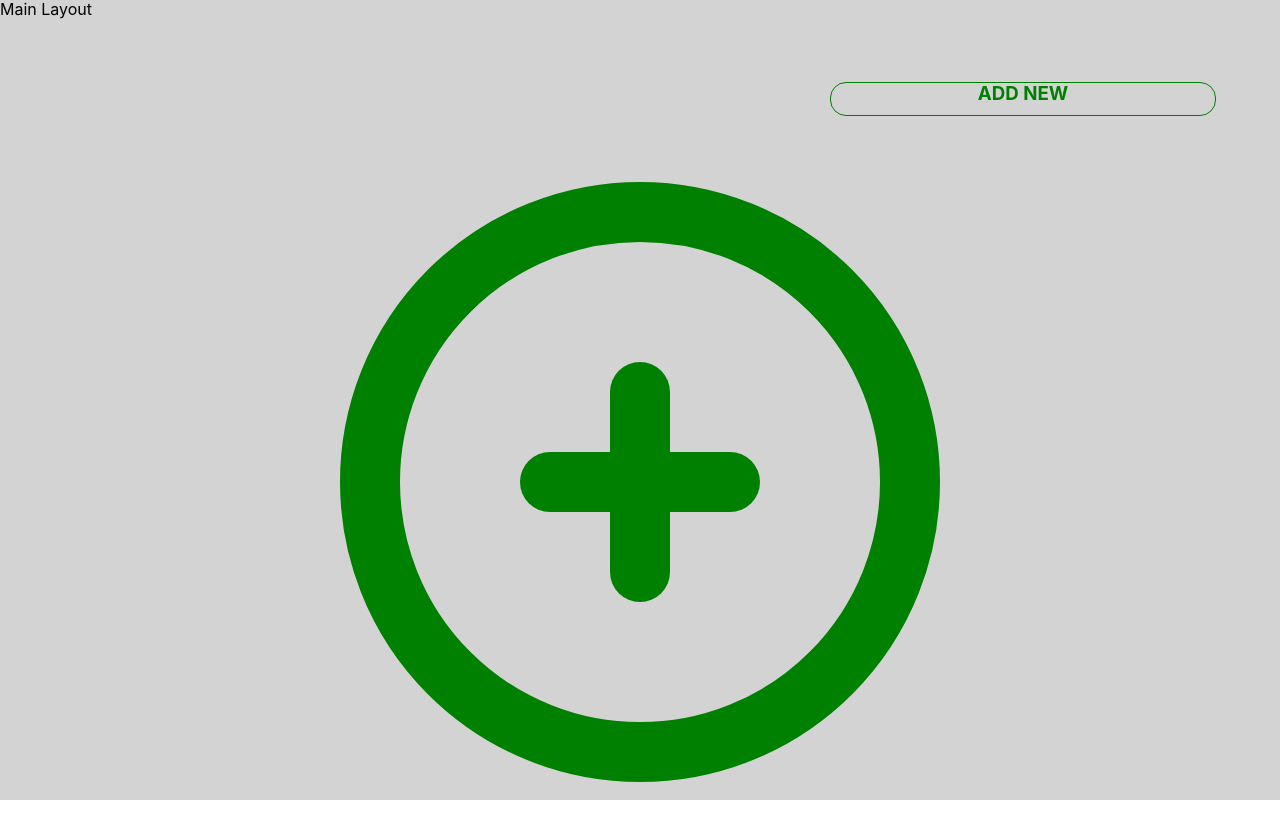
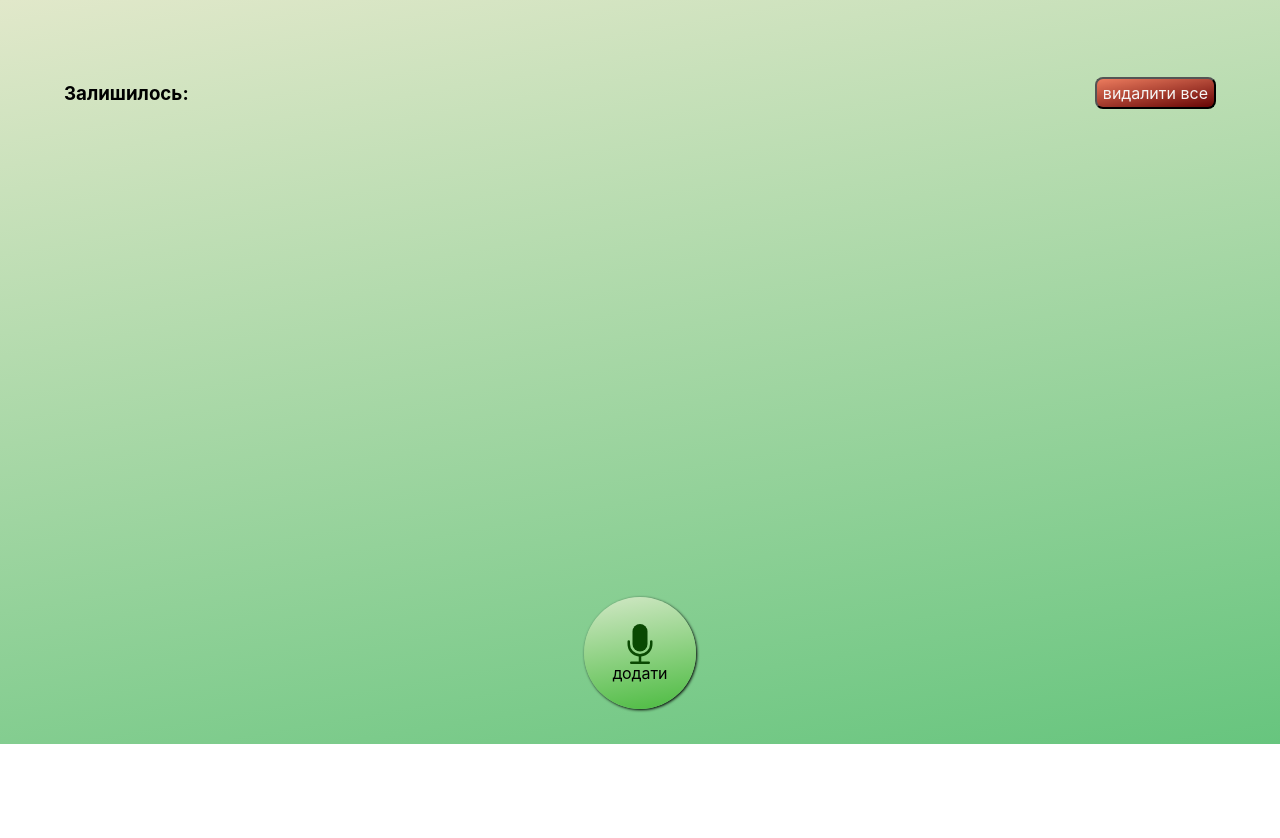
Before and after one commit to YehorSaz/shop-list, a React (Create React App) app: page /#/lists in a window 1280 px wide. Before the commit this address led to /new. Shown: the top 838 px of the page. After the commit the page ends 800 px from the top, so only its background shows below. Built offline with nearby package versions, Linux system fonts and the light colour scheme.

Commit message:
some changes

```diff
--- a/package.json
+++ b/package.json
@@ -1,7 +1,7 @@
 {
-  "homepage": "https://yehorsaz.github.io/shop-list/",
   "name": "shop-list",
   "version": "0.1.0",
+  "homepage": "https://yehorsaz.github.io/shop-list/",
   "private": true,
   "dependencies": {
     "@reduxjs/toolkit": "^1.9.5",
--- a/public/index.html
+++ b/public/index.html
@@ -13,7 +13,7 @@
 
     <link rel="manifest" href="%PUBLIC_URL%/manifest.json" />
 
-    <title>React App</title>
+    <title>Список покупок</title>
   </head>
   <body>
     <noscript>You need to enable JavaScript to run this app.</noscript>
--- a/src/App.css
+++ b/src/App.css
@@ -1,13 +1,11 @@
 
 .main-layout {
     width: 100%;
-    height: 100vh;
+    height: 93vh;
     display: flex;
     flex-direction: column;
-    /*justify-content: space-around;*/
-    /*align-items: center;*/
-    background-color: lightgray;
-    /*position: absolute;*/
+    background: linear-gradient(350deg, #67c57e 0%, #e1e8ca 100%);
+
 }
 
 .new-button {
@@ -47,6 +45,21 @@
 
 /*--------LISTS---------*/
 
+.lists-header {
+    display: flex;
+    justify-content: space-between;
+    align-items: center;
+    padding: 5% 5% 0 5%;
+}
+
+
+
+.dell-all {
+    border-radius: 0.5rem;
+    height: 2em;
+    background: linear-gradient(350deg, #670505 0%, #ec7c5e 100%);
+    color: whitesmoke;
+}
 
 .lists {
     display: flex;
@@ -64,12 +77,16 @@
     width: 7rem;
     height: 7rem;
     border-radius: 50%;
+    border: none;
     position: sticky;
+    background: linear-gradient(350deg, #4bbb40 0%, #d2e8c6 100%);
+    box-shadow: 1px 1px 3px 0px #000;
 }
 
 .new-item-button > svg {
     width: 2.5em;
     height: 2.5em;
+    color: #0a4902;
 }
 
 .list-buttons {
@@ -93,6 +110,7 @@
     justify-content: center;
     height: 100%;
     width: 100%;
+    background: transparent;
 }
 
 /*----------List-------------*/
@@ -104,7 +122,6 @@
 .list-items {
     width: 100%;
     height: 60vh;
-    background-color: khaki;
     overflow-y: scroll;
 }
 
@@ -122,16 +139,33 @@
 }
 
 .delete-button {
-    border-radius: 0.5rem;
-    background-color: crimson;
+    /*border-radius: 0.5rem;*/
+    background: transparent;
+    border: none;
+    color: red;
 }
 
 .edit-button {
-    border-radius: 0.5rem;
+    color: #624796;
+    border: none;
+    background: transparent;
 }
 
 .done-button {
-    border-radius: 50px;
+    /*border-radius: 50px;*/
+    border: none;
+    background: transparent;
+}
+.done-button > svg {
+    scale: 1.5;
+    color: green;
+}
+
+.product-text {
+    max-width: 50%;
+}
+.one-item > div:nth-child(1) {
+    text-transform: capitalize;
 }
 
 .product-text-custom {
@@ -141,28 +175,31 @@
 .one-item {
     display: flex;
     justify-content: space-between;
-    width: 100%;
-    margin: 5px 0 5px 5px;
+    align-items: center;
+    width: 95%;
+    height: 7%;
+    margin: 5px 0 15px 10px;
+    font-size: 20px;
+    font-style: italic;
+    box-shadow: 1px 1px 3px 0px #000;
+    border-left: none;
+    border-radius: 3px;
 }
 
 .one-item-buttons {
     display: flex;
     justify-content: space-between;
-    width: 50%;
-    margin-right: 20px;
+    width: 35%;
+    /*padding-right: 5%;*/
 }
 
 /*---form----------------------------------*/
 .input-field {
     margin: 0 auto;
     display: none;
-    /*opacity: 0;*/
-    /*z-index: -10;*/
-
     flex-direction: column;
     width: 80%;
-    /*align-items: center;*/
-    /*background-color: silver;*/
+
 }
 
 .show-form {
@@ -183,17 +220,25 @@
 
 .item-form > input {
     display: flex;
+    justify-content: center;
+    align-items: center;
+    text-align: center;
     width: 98%;
     height: 160%;
+    min-height: 60px;
     font-size: 14px;
     margin-bottom: 10%;
     border-radius: 0.4rem;
+    border: none;
+    box-shadow: 1px 1px 3px 0px #000;
 }
 
 .item-form > button {
-    /*height: 20%;*/
     border-radius: 1.3rem;
     font-size: 1.5em;
+    border: none;
+    box-shadow: 1px 1px 3px 0px #000;
+    background: linear-gradient(350deg, #74d376 0%, #a5d993 100%);
 }
 
 /*--------AddNewPage-------*/
--- a/src/components/List/List.js
+++ b/src/components/List/List.js
@@ -3,6 +3,8 @@ import {useDispatch} from "react-redux";
 import {MdOutlineDoneOutline} from "react-icons/md";
 
 import {itemActions} from "../../redux/slices";
+import {RiDeleteBin2Line} from "react-icons/ri";
+import {FaEdit} from "react-icons/fa";
 
 const List = ({items}) => {
 
@@ -14,7 +16,10 @@ const List = ({items}) => {
         const textDecor = document.querySelector(`.product-text-${id}`);
         if (textDecor.classList.length < 2) {
             textDecor.classList.add('product-text-custom')
-            document.querySelector('.list-items').append(document.querySelector(`.one-item-${id}`))
+
+                document.querySelector('.list-items').append(document.querySelector(`.one-item-${id}`))
+
+            // dispatch(itemActions.sortItem(id))
             dispatch(itemActions.itemCountDec())
         } else {
             textDecor.classList.remove('product-text-custom')
@@ -30,6 +35,7 @@ const List = ({items}) => {
             dispatch(itemActions.deleteItem(id))
             dispatch(itemActions.itemCountInc())
         }
+        dispatch(itemActions.editItem(null))
     }
 
 
@@ -42,10 +48,11 @@ const List = ({items}) => {
                 <div className={'one-item-buttons'}>
                     <button className={'delete-button'} onClick={() =>
                         delItem(id)}>
-                        видалити
+                        <RiDeleteBin2Line/>
                     </button>
 
-                    <button className={'edit-button'} onClick={() => dispatch(itemActions.editItem(items))}>редагувати
+                    <button className={'edit-button'} onClick={() => dispatch(itemActions.editItem(items))}>
+                        <FaEdit/>
                     </button>
 
                     <button className={'done-button'} onClick={selectItem}>
--- a/src/components/Lists/Lists.js
+++ b/src/components/Lists/Lists.js
@@ -24,6 +24,7 @@ const Lists = () => {
 
     const showForm = () => {
         document.querySelector('#input-field').classList.add('show-form')
+        document.querySelector('.save-button').classList.remove('save-button-none')
     }
     const hideForm = () => {
         document.querySelector('#input-field').classList.remove('show-form')
@@ -74,11 +75,29 @@ const Lists = () => {
 
     let speech1 = 0;
 
+    // const sort = () => {
+    //     document.querySelector('.list-items').append(document.querySelector(`.one-item-${idForSort}`))
+    //     dispatch(itemActions.sortItem(null))
+    // }
+
 
     return (
 
         <div className={'lists'}>
-            <h1>Залишилось {count}</h1>
+
+            <div className={'lists-header'}>
+
+                <h3>Залишилось: {count}</h3>
+
+                <button className={'dell-all'} onClick={() => {
+                    dispatch(itemActions.deleteAll())
+                    dispatch(itemActions.resetCount())
+                }
+                }>
+                    видалити все
+                </button>
+
+            </div>
 
 
             <div className={'list-items'}>{
@@ -110,13 +129,23 @@ const Lists = () => {
 
 
                     <button className={'new-item-button'}
-                            onTouchStart={() => speech1 = setTimeout(() => {
-                                speech()
-                            }, 2000)} onTouchEnd={() => {
-                        clearTimeout(speech1);
-                        showForm();
-                        reset();
-                    }}>
+
+                            onTouchStart={() => {
+                                window.oncontextmenu = function(event) {
+                                    event.preventDefault();
+                                    event.stopPropagation();
+                                    return false;
+                                };
+                                speech1 = setTimeout(() => {
+                                    speech()
+                                }, 1500)
+                            }}
+
+                            onTouchEnd={() => {
+                                clearTimeout(speech1);
+                                showForm();
+                                reset();
+                            }}>
                         <BsFillMicFill/>додати
                     </button>
 
--- a/src/layouts/Header/Header.js
+++ b/src/layouts/Header/Header.js
@@ -8,9 +8,9 @@ const Header = () => {
     return (
 
         <div className={'header'}>
-            <Link to={'/new'} className={'header-link'}>
-                <h3>ADD NEW</h3>
-            </Link>
+            {/*<Link to={'/new'} className={'header-link'}>*/}
+            {/*    <h3>ADD NEW</h3>*/}
+            {/*</Link>*/}
         </div>
     );
 };
--- a/src/layouts/MainLayout.js
+++ b/src/layouts/MainLayout.js
@@ -8,8 +8,8 @@ const MainLayout = () => {
     return (
 
         <div className={'main-layout'}>
-            Main Layout
-            <Header/>
+            {/*Main Layout*/}
+            {/*<Header/>*/}
             <Outlet/>
         </div>
     );
--- a/src/redux/slices/item.slice.js
+++ b/src/redux/slices/item.slice.js
@@ -4,7 +4,8 @@ const initialState = {
     items: [],
     itemForEdit: null,
     trigger: null,
-    count: null
+    count: null,
+    idForSort: null
 }
 
 const slice = createSlice({
@@ -39,7 +40,17 @@ const slice = createSlice({
         },
         itemCountInc: state => {
             state.count ++
+        },
+        sortItem: (state, action) => {
+            state.idForSort = action.payload;
+        },
+        deleteAll: (state, action) => {
+            state.items.splice(0, state.items.length)
+        },
+        resetCount: state => {
+            state.count = null
         }
+
         }
     }
 );
```
Also changed, not shown: src/index.js (+4 -4 lines), public/manifest.json.
